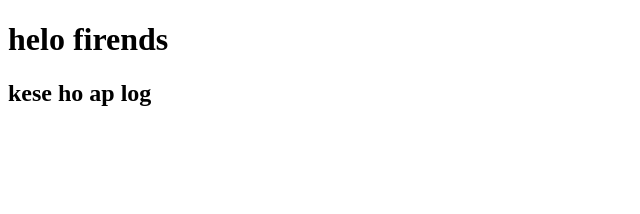
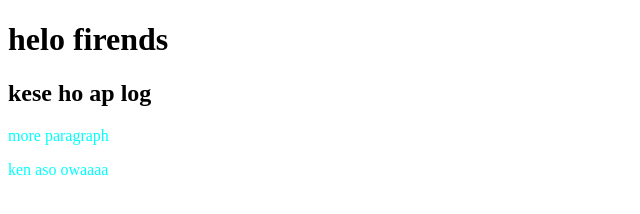
Before and after one commit to tahsin-toaha/css_design, a plain HTML site: page index.html in a window 1280 px wide. Shown: the whole page, without its empty margins (0-640 px from the left). Drawn offline with Linux system fonts and the light colour scheme.

Commit message:
style added

```diff
--- /dev/null
+++ b/index.css
@@ -0,0 +1,3 @@
+p{
+       color: cyan;
+}
--- a/index.html
+++ b/index.html
@@ -5,9 +5,12 @@
        <meta http-equiv="X-UA-Compatible" content="IE=edge">
        <meta name="viewport" content="width="1", initial-scale=1.0">
        <title>Document</title>
+       <link rel="stylesheet" href="./index.css">
 </head>
 <body>
        <h1>helo firends</h1>
        <h2>kese ho ap log</h2>
+       <p>more paragraph</p>
+       <p>ken aso owaaaa</p>
 </body>
 </html>
```
